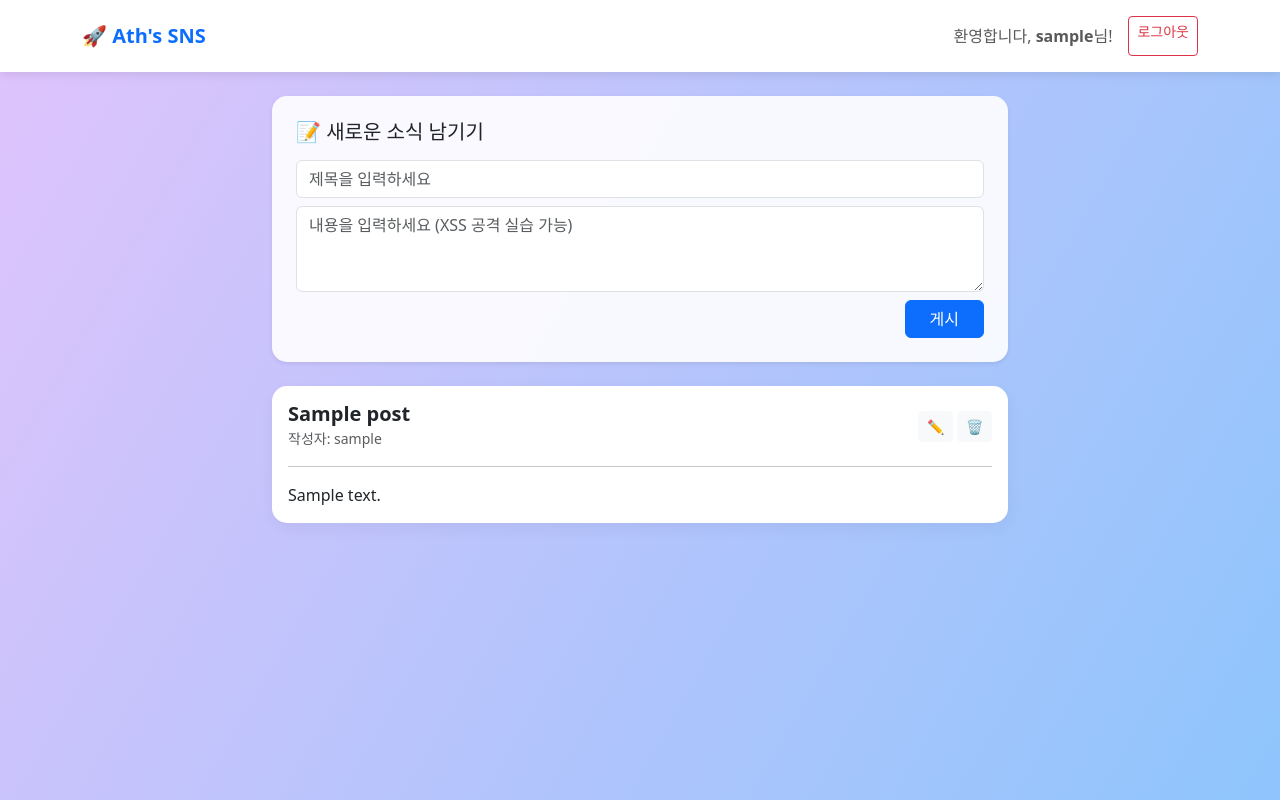
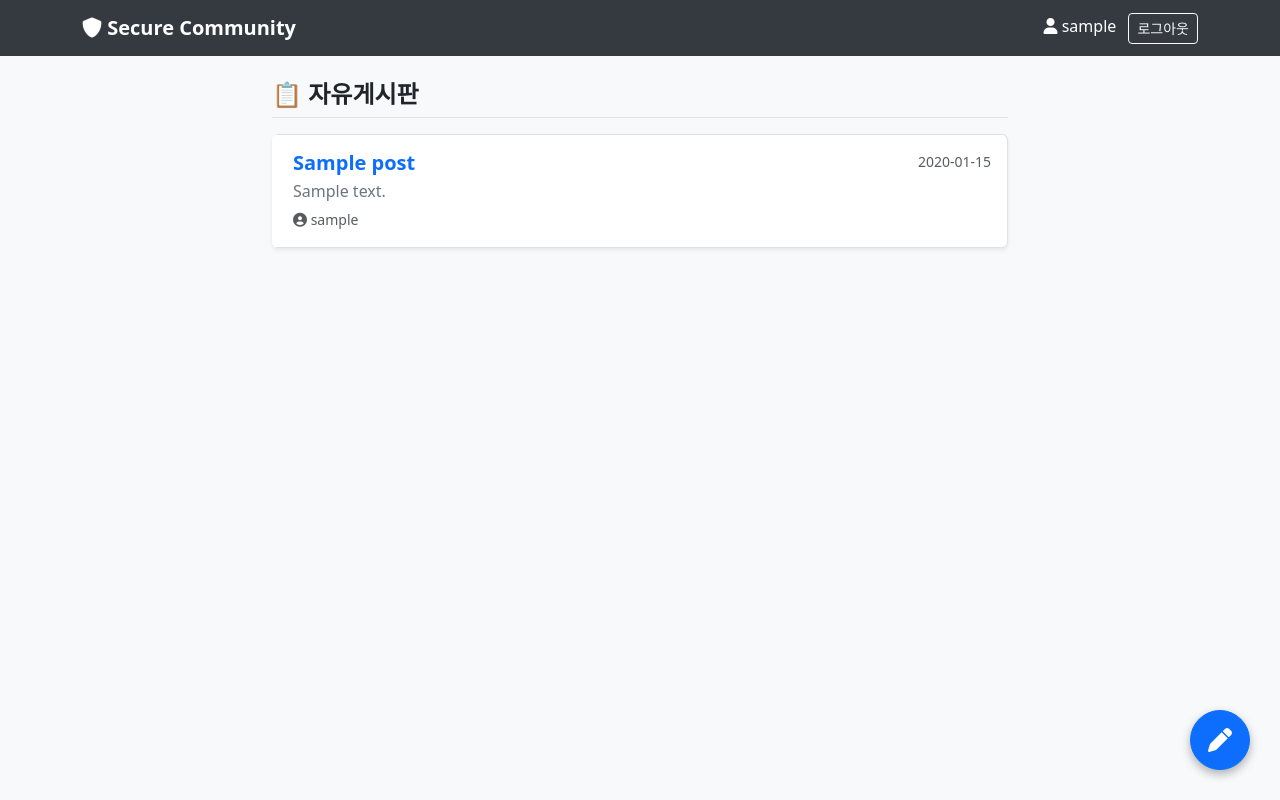
Before and after one commit to ath8646/hack-sns, a Flask app: template templates/index.html in a window 1280 px wide. Run offline with Flask 3, Linux system fonts and the light colour scheme; the visitor is signed in with stand-in values (Sample User, id 1); the template is opened without the code that fills it: most values are stand-ins (such as "Sample title", 1, 10 or a date in 2020).

Commit message:
Add files via upload

```diff
--- a/app.py
+++ b/app.py
@@ -1,60 +1,93 @@
 from flask import Flask, render_template, request, redirect, url_for, session
 from supabase import create_client, Client
+from werkzeug.security import generate_password_hash, check_password_hash # 보안 모듈 추가
 
 app = Flask(__name__)
-app.secret_key = 'hack_demo_secret_key'  # 세션 암호화 키
+app.secret_key = 'hack_sns_secure_key'
 
 # ==========================================
-# [설정] Supabase 키를 여기에 붙여넣으세요!
+# [설정] Supabase 키 (기존 키를 그대로 쓰세요)
 # ==========================================
 SUPABASE_URL = "https://porctgadcosjzgpkxiqw.supabase.co"
 SUPABASE_KEY = "eyJhbGciOiJIUzI1NiIsInR5cCI6IkpXVCJ9.eyJpc3MiOiJzdXBhYmFzZSIsInJlZiI6InBvcmN0Z2FkY29zanpncGt4aXF3Iiwicm9sZSI6ImFub24iLCJpYXQiOjE3NjYwMzc4MjYsImV4cCI6MjA4MTYxMzgyNn0.QmB0BnyLAYY0Rt3-fffExHQt4BGgWWr7USc5V9qbA2c"
 
-# Supabase 클라이언트 연결
 supabase: Client = create_client(SUPABASE_URL, SUPABASE_KEY)
 
 @app.route('/')
 def index():
-    # 게시글 가져오기 (작성자 정보 포함)
+    # 게시글 목록 (최신순)
     try:
+        # 댓글 개수도 세고 싶지만, Supabase 무료버전 쿼리 제한으로 일단 글만 가져옵니다.
         response = supabase.table("posts").select("*, users(username)").order("id", desc=True).execute()
         posts = response.data
     except Exception as e:
-        print(f"DB Error: {e}")
+        print(e)
         posts = []
     return render_template('index.html', posts=posts)
 
-@app.route('/login', methods=['GET', 'POST'])
-def login():
-    error = None
-    if request.method == 'POST':
-        username = request.form['username']
-        password = request.form['password']
+# [상세 보기 페이지] 댓글 기능 추가됨
+@app.route('/post/<int:post_id>')
+def post_detail(post_id):
+    # 1. 게시글 내용 가져오기
+    post_res = supabase.table("posts").select("*, users(username)").eq("id", post_id).execute()
+    if not post_res.data: return "글이 삭제되었거나 없습니다."
+    post = post_res.data[0]
 
-        # Supabase에서 유저 찾기
-        response = supabase.table("users").select("*").eq("username", username).eq("password", password).execute()
+    # 2. 이 글에 달린 댓글들 가져오기
+    comment_res = supabase.table("comments").select("*, users(username)").eq("post_id", post_id).order("id").execute()
+    comments = comment_res.data
 
-        if response.data:
-            user = response.data[0]
-            session['user_id'] = user['id']
-            session['username'] = user['username']
-            return redirect(url_for('index'))
-        else:
-            error = "아이디 또는 비밀번호가 틀렸습니다."
+    return render_template('detail.html', post=post, comments=comments)
 
-    return render_template('login.html', error=error)
+# [댓글 달기 기능]
+@app.route('/comment/<int:post_id>', methods=['POST'])
+def add_comment(post_id):
+    if 'user_id' not in session: return redirect(url_for('login'))
+
+    content = request.form['content']
+    supabase.table("comments").insert({
+        "content": content,
+        "post_id": post_id,
+        "author_id": session['user_id']
+    }).execute()
+
+    return redirect(url_for('post_detail', post_id=post_id))
 
 @app.route('/register', methods=['GET', 'POST'])
 def register():
     if request.method == 'POST':
         username = request.form['username']
         password = request.form['password']
+
+        # [보안 업그레이드] 비밀번호 암호화 (Hash)
+        hashed_pw = generate_password_hash(password)
+
         try:
-            supabase.table("users").insert({"username": username, "password": password}).execute()
+            supabase.table("users").insert({"username": username, "password": hashed_pw}).execute()
             return redirect(url_for('login'))
-        except Exception as e:
-            return f"오류 발생 (이미 있는 아이디일 수 있습니다): {e}"
+        except:
+            return "이미 존재하는 아이디입니다."
     return render_template('register.html')
+
+@app.route('/login', methods=['GET', 'POST'])
+def login():
+    if request.method == 'POST':
+        username = request.form['username']
+        password = request.form['password']
+
+        # ID로 사용자 찾기
+        response = supabase.table("users").select("*").eq("username", username).execute()
+        user = response.data[0] if response.data else None
+
+        # [보안 업그레이드] 암호화된 비밀번호 비교
+        if user and check_password_hash(user['password'], password):
+            session['user_id'] = user['id']
+            session['username'] = user['username']
+            return redirect(url_for('index'))
+        else:
+            return render_template('login.html', error="아이디 또는 비밀번호가 틀렸습니다.")
+
+    return render_template('login.html')
 
 @app.route('/logout')
 def logout():
@@ -64,45 +97,16 @@ def logout():
 @app.route('/write', methods=['POST'])
 def write():
     if 'user_id' not in session: return redirect(url_for('login'))
-
-    title = request.form['title']
-    content = request.form['content']
-
     supabase.table("posts").insert({
-        "title": title,
-        "content": content,
+        "title": request.form['title'],
+        "content": request.form['content'], # 이제 XSS 방지를 위해 | safe는 템플릿에서 뺍니다.
         "author_id": session['user_id']
     }).execute()
-
     return redirect(url_for('index'))
-
-@app.route('/edit/<int:post_id>', methods=['GET', 'POST'])
-def edit(post_id):
-    if 'user_id' not in session: return redirect(url_for('login'))
-
-    # 게시글 정보 가져오기
-    response = supabase.table("posts").select("*").eq("id", post_id).execute()
-    if not response.data: return "글이 없습니다."
-    post = response.data[0]
-
-    # 권한 체크 (본인 글만 수정 가능)
-    if post['author_id'] != session['user_id']:
-        return "수정 권한이 없습니다!", 403
-
-    if request.method == 'POST':
-        supabase.table("posts").update({
-            "title": request.form['title'],
-            "content": request.form['content']
-        }).eq("id", post_id).execute()
-        return redirect(url_for('index'))
-
-    return render_template('edit.html', post=post)
 
 @app.route('/delete/<int:post_id>')
 def delete(post_id):
     if 'user_id' not in session: return redirect(url_for('login'))
-
-    # 본인 확인 후 삭제 (author_id까지 조건에 넣어 안전하게 처리)
     supabase.table("posts").delete().eq("id", post_id).eq("author_id", session['user_id']).execute()
     return redirect(url_for('index'))
 
--- a/templates/index.html
+++ b/templates/index.html
@@ -4,103 +4,111 @@
 <head>
     <meta charset="UTF-8">
     <meta name="viewport" content="width=device-width, initial-scale=1.0">
-    <title>Hacker's SNS</title>
+    <title>Hacker's Community</title>
     <link href="https://cdn.jsdelivr.net/npm/bootstrap@5.3.0/dist/css/bootstrap.min.css" rel="stylesheet">
+    <link rel="stylesheet" href="https://cdnjs.cloudflare.com/ajax/libs/font-awesome/6.0.0/css/all.min.css">
     <style>
         body {
-            background: linear-gradient(120deg, #e0c3fc 0%, #8ec5fc 100%);
-            min-height: 100vh;
+            background-color: #f8f9fa;
         }
 
         .navbar {
-            box-shadow: 0 2px 10px rgba(0, 0, 0, 0.1);
+            background: #343a40;
         }
 
-        .post-card {
-            border: none;
-            border-radius: 15px;
-            box-shadow: 0 5px 15px rgba(0, 0, 0, 0.05);
-            transition: transform 0.2s;
+        .list-group-item {
+            transition: 0.2s;
+            border-left: 5px solid transparent;
         }
 
-        .post-card:hover {
-            transform: translateY(-5px);
+        .list-group-item:hover {
+            background-color: #f1f3f5;
+            border-left: 5px solid #0d6efd;
+            transform: translateX(5px);
         }
 
-        .write-card {
-            border: none;
-            border-radius: 15px;
-            background: rgba(255, 255, 255, 0.9);
+        .write-btn {
+            position: fixed;
+            bottom: 30px;
+            right: 30px;
+            border-radius: 50%;
+            width: 60px;
+            height: 60px;
+            font-size: 24px;
+            box-shadow: 0 4px 10px rgba(0, 0, 0, 0.3);
         }
     </style>
 </head>
 
 <body>
 
-    <nav class="navbar navbar-expand-lg navbar-light bg-white mb-4 py-3">
+    <nav class="navbar navbar-dark mb-4 px-3">
         <div class="container">
-            <a class="navbar-brand fw-bold text-primary" href="/">🚀 Ath's SNS</a>
-            <div class="d-flex">
+            <a class="navbar-brand fw-bold" href="/"><i class="fas fa-shield-alt"></i> Secure Community</a>
+            <div class="text-white">
                 {% if session.get('user_id') %}
-                <span class="navbar-text me-3">환영합니다, <b>{{ session.get('username') }}</b>님!</span>
-                <a href="/logout" class="btn btn-outline-danger btn-sm">로그아웃</a>
+                <span><i class="fas fa-user"></i> {{ session.get('username') }}</span>
+                <a href="/logout" class="btn btn-outline-light btn-sm ms-2">로그아웃</a>
                 {% else %}
-                <a href="/login" class="btn btn-primary btn-sm me-2">로그인</a>
-                <a href="/register" class="btn btn-outline-primary btn-sm">회원가입</a>
+                <a href="/login" class="btn btn-outline-light btn-sm">로그인</a>
                 {% endif %}
             </div>
         </div>
     </nav>
 
-    <div class="container pb-5">
-        <div class="row justify-content-center">
-            <div class="col-lg-8">
+    <div class="container">
+        <div class="row">
+            <div class="col-md-8 mx-auto">
+                <h4 class="mb-3 fw-bold border-bottom pb-2">📋 자유게시판</h4>
 
-                {% if session.get('user_id') %}
-                <div class="card write-card p-4 mb-4 shadow-sm">
-                    <h5 class="mb-3">📝 새로운 소식 남기기</h5>
-                    <form action="/write" method="POST">
-                        <input type="text" name="title" class="form-control mb-2" placeholder="제목을 입력하세요" required>
-                        <textarea name="content" class="form-control mb-2" rows="3"
-                            placeholder="내용을 입력하세요 (XSS 공격 실습 가능)" required></textarea>
-                        <div class="text-end">
-                            <button class="btn btn-primary px-4">게시</button>
+                <div class="list-group shadow-sm">
+                    {% for post in posts %}
+                    <a href="/post/{{ post.id }}" class="list-group-item list-group-item-action p-3">
+                        <div class="d-flex w-100 justify-content-between">
+                            <h5 class="mb-1 text-primary fw-bold">{{ post.title }}</h5>
+                            <small class="text-muted">{{ post.created_at[:10] }}</small>
                         </div>
-                    </form>
+                        <p class="mb-1 text-secondary text-truncate">{{ post.content }}</p>
+                        <small class="text-muted"><i class="fas fa-user-circle"></i> {{ post.users.username }}</small>
+                    </a>
+                    {% else %}
+                    <div class="text-center p-5 text-muted">
+                        <p>아직 작성된 글이 없습니다.</p>
+                    </div>
+                    {% endfor %}
                 </div>
-                {% endif %}
-
-                {% for post in posts %}
-                <div class="card post-card mb-3 p-3">
-                    <div class="d-flex justify-content-between align-items-center mb-2">
-                        <div>
-                            <h5 class="card-title mb-0 fw-bold">{{ post.title }}</h5>
-                            <small class="text-muted">작성자: {{ post.users.username }}</small>
-                        </div>
-                        {% if session.get('user_id') == post.author_id %}
-                        <div>
-                            <a href="/edit/{{ post.id }}" class="btn btn-light btn-sm">✏️</a>
-                            <a href="/delete/{{ post.id }}" class="btn btn-light btn-sm text-danger"
-                                onclick="return confirm('삭제하시겠습니까?')">🗑️</a>
-                        </div>
-                        {% endif %}
-                    </div>
-                    <hr class="my-2">
-                    <div class="card-text mt-2">
-                        {{ post.content | safe }}
-                    </div>
-                </div>
-                {% else %}
-                <div class="text-center mt-5 text-white">
-                    <h4>아직 등록된 글이 없습니다.</h4>
-                    <p>첫 번째 글의 주인공이 되어보세요!</p>
-                </div>
-                {% endfor %}
 
             </div>
         </div>
     </div>
 
+    {% if session.get('user_id') %}
+    <button class="btn btn-primary write-btn" data-bs-toggle="modal" data-bs-target="#writeModal">
+        <i class="fas fa-pen"></i>
+    </button>
+
+    <div class="modal fade" id="writeModal" tabindex="-1">
+        <div class="modal-dialog">
+            <div class="modal-content">
+                <div class="modal-header">
+                    <h5 class="modal-title">새 글 작성</h5>
+                    <button type="button" class="btn-close" data-bs-dismiss="modal"></button>
+                </div>
+                <form action="/write" method="POST">
+                    <div class="modal-body">
+                        <input type="text" name="title" class="form-control mb-2" placeholder="제목" required>
+                        <textarea name="content" class="form-control" rows="5" placeholder="내용" required></textarea>
+                    </div>
+                    <div class="modal-footer">
+                        <button type="submit" class="btn btn-primary">등록</button>
+                    </div>
+                </form>
+            </div>
+        </div>
+    </div>
+    {% endif %}
+
+    <script src="https://cdn.jsdelivr.net/npm/bootstrap@5.3.0/dist/js/bootstrap.bundle.min.js"></script>
 </body>
 
 </html>
```
Also changed, not shown: templates/detail.html (added, +77 -0 lines).
